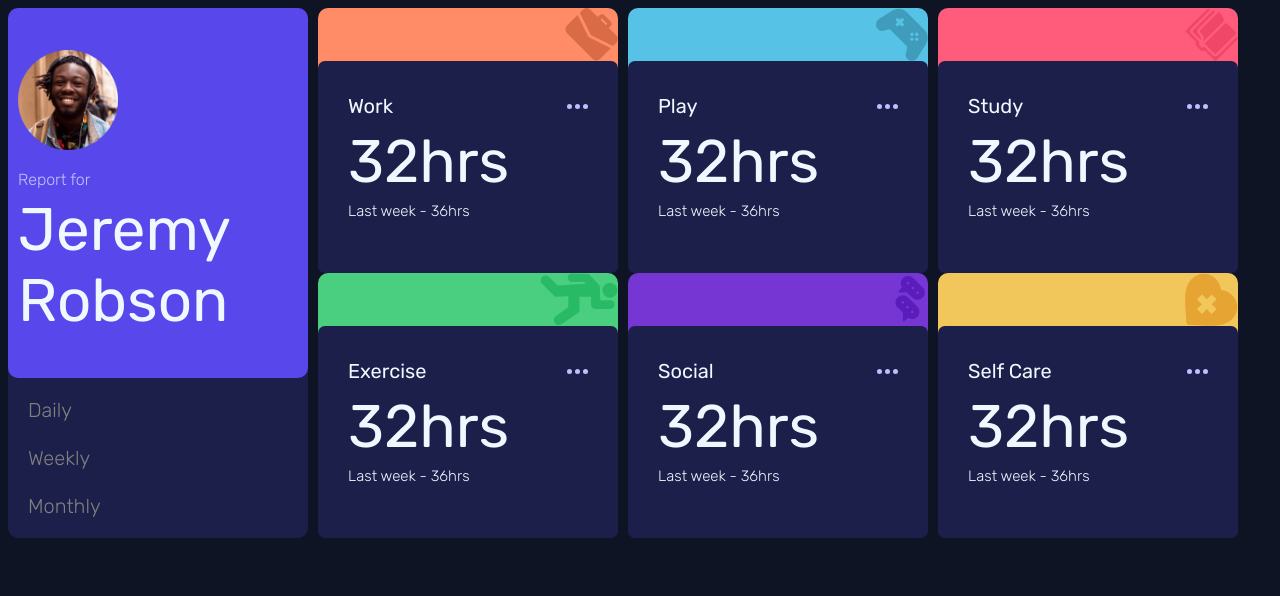
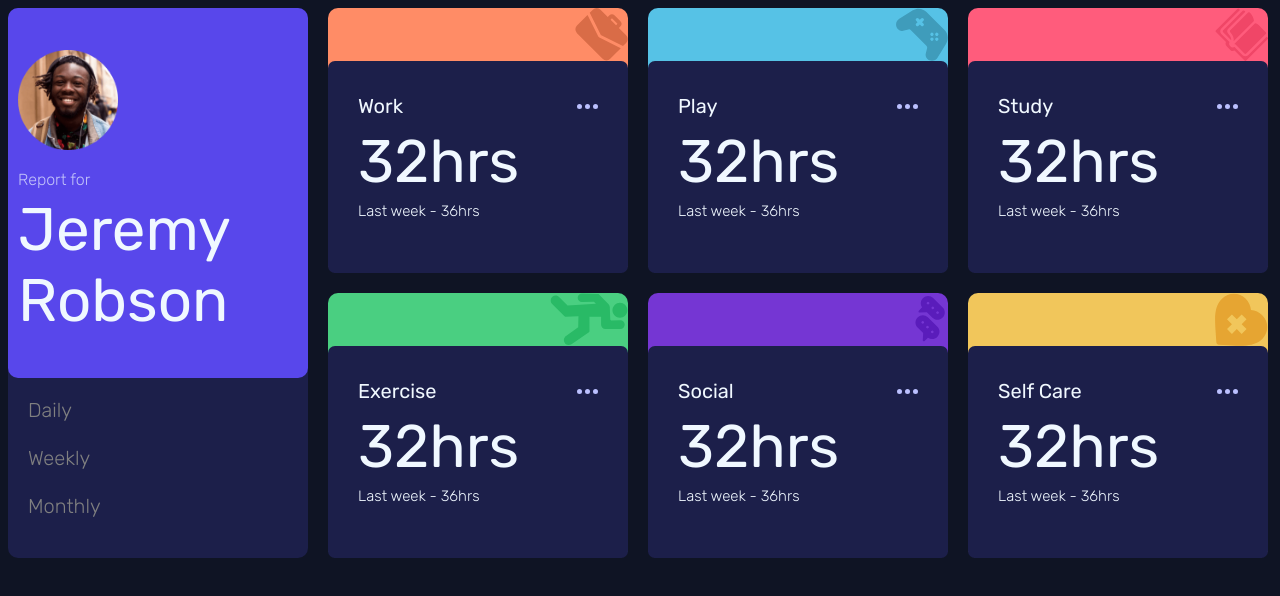
Before and after one commit to tdgog/FC_FrontEnd, a plain HTML site: page index.html in a window 1280 px wide. Drawn offline with Linux system fonts and the light colour scheme.

Commit message:
Fixed incorrect margin

```diff
--- a/index.html
+++ b/index.html
@@ -36,7 +36,7 @@
     .largecard {
       background-color: var(--darkblue);
       width: 300px;
-      height: 530px;
+      height: 550px;
       border-radius: 10px;
       grid-area: 'profile';
     }
@@ -124,7 +124,8 @@
       width: 300px;
       height: 265px;
       border-radius: 10px;
-      margin-left: 10px;
+      margin-left: 20px;
+      margin-bottom: 20px;
     }
 
     .smallcard-interior {
```
